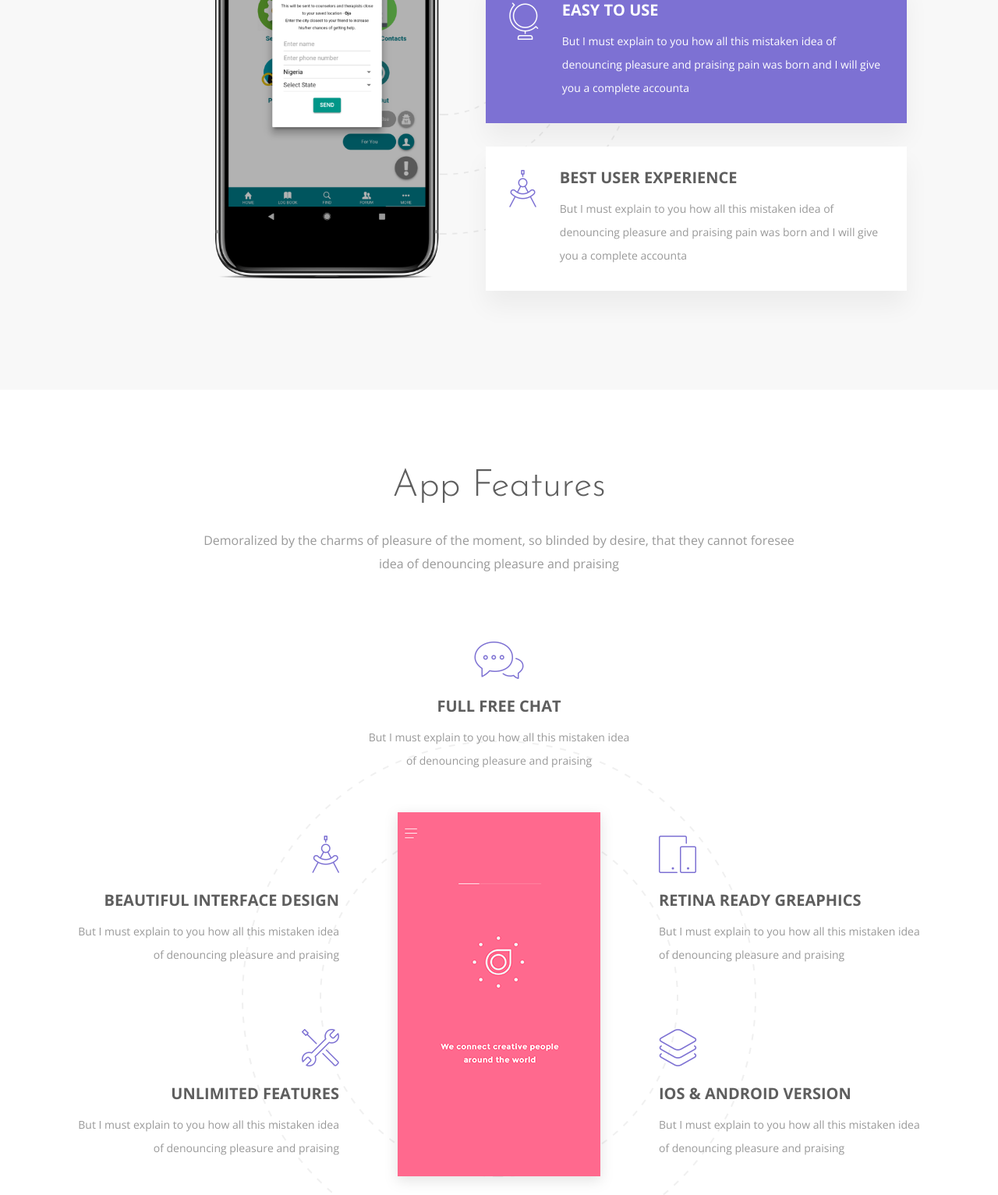
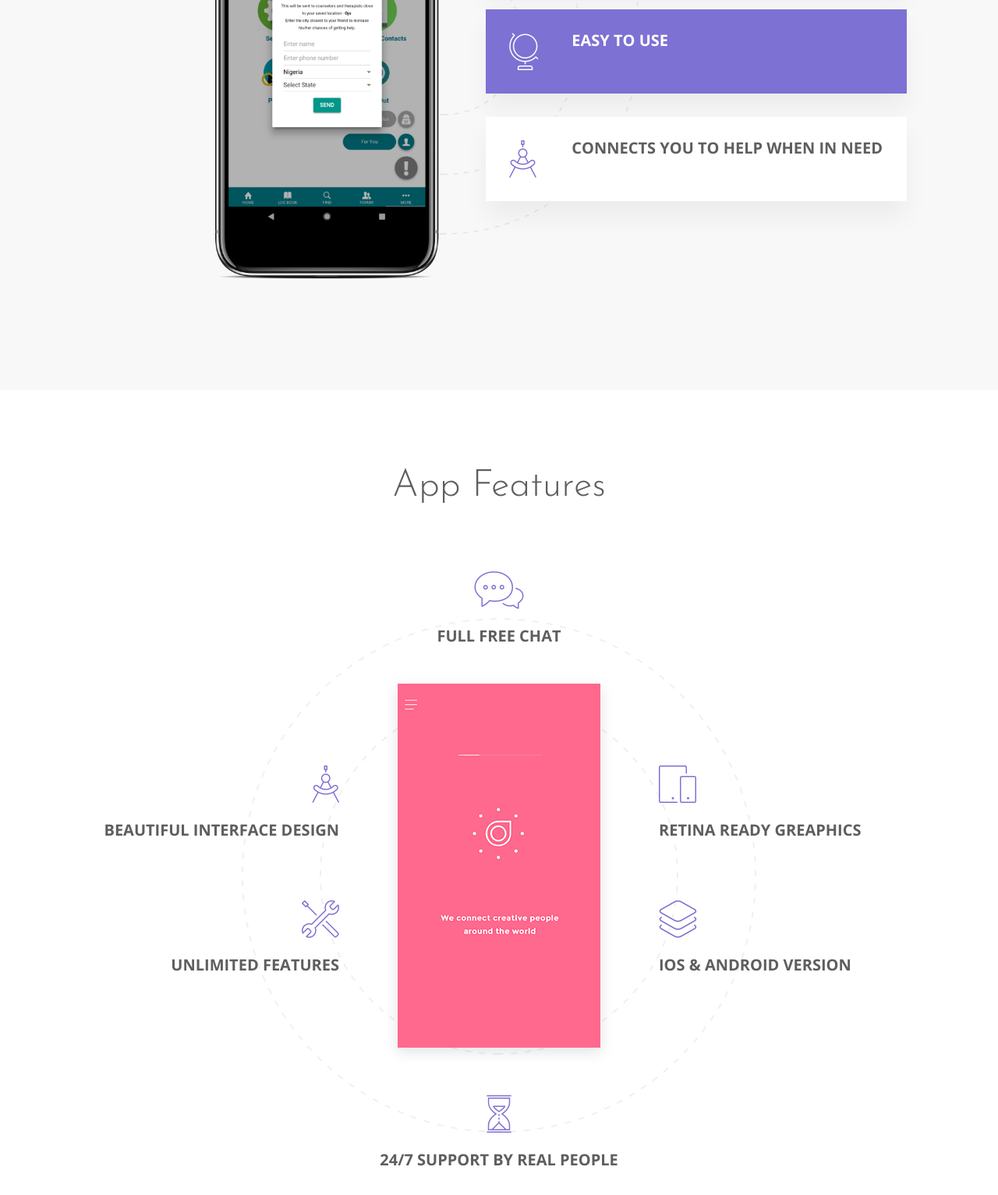
Before and after one commit to stikks/app_landing, a plain HTML site: page index.html in a window 1280 px wide. Shown: the part 1208-2741 px from the top of the page at 78% size. Drawn offline with nearby package versions, Linux system fonts and the light colour scheme; some packages are replaced by stand-ins of ours; files whose address does not match are found by name.

Commit message:
remove description placeholders

```diff
--- a/index.html
+++ b/index.html
@@ -120,7 +120,7 @@
 						</div>
 						<div class="content">
 							<h5>Creative Design</h5>
-							<p>But I must explain to you how all this mistaken idea of denouncing pleasure and praising pain was born and I will give you a complete accounta</p>
+							<!-- <p>But I must explain to you how all this mistaken idea of denouncing pleasure and praising pain was born and I will give you a complete accounta</p> -->
 						</div>
 					</div>
 					<!-- About 02 -->
@@ -130,7 +130,7 @@
 						</div>
 						<div class="content">
 							<h5>Easy to Use</h5>
-							<p>But I must explain to you how all this mistaken idea of denouncing pleasure and praising pain was born and I will give you a complete accounta</p>
+							<!-- <p>But I must explain to you how all this mistaken idea of denouncing pleasure and praising pain was born and I will give you a complete accounta</p> -->
 						</div>
 					</div>
 					<!-- About 03 -->
@@ -139,8 +139,8 @@
 							<i class="tf-circle-compass"></i>
 						</div>
 						<div class="content">
-							<h5>Best User Experience</h5>
-							<p>But I must explain to you how all this mistaken idea of denouncing pleasure and praising pain was born and I will give you a complete accounta</p>
+							<h5>Connects you to Help When in Need</h5>
+							<!-- <p>But I must explain to you how all this mistaken idea of denouncing pleasure and praising pain was born and I will give you a complete accounta</p> -->
 						</div>
 					</div>
 				</div>
@@ -161,7 +161,7 @@
 			<div class="col-12">
 				<div class="section-title">
 					<h2>App Features</h2>
-					<p>Demoralized by the charms of pleasure of the moment, so blinded by desire, that they cannot foresee idea of denouncing pleasure and praising</p>
+					<!-- <p>Demoralized by the charms of pleasure of the moment, so blinded by desire, that they cannot foresee idea of denouncing pleasure and praising</p> -->
 				</div>
 			</div>
 		</div>
@@ -176,7 +176,7 @@
 					<!-- Content -->
 					<div class="content">
 						<h5>Beautiful Interface Design</h5>
-						<p>But I must explain to you how all this mistaken idea of denouncing pleasure and praising</p>
+						<!-- <p>But I must explain to you how all this mistaken idea of denouncing pleasure and praising</p> -->
 					</div>
 				</div>
 				<!-- Feature Item -->
@@ -188,7 +188,7 @@
 					<!-- Content -->
 					<div class="content">
 						<h5>Unlimited Features</h5>
-						<p>But I must explain to you how all this mistaken idea of denouncing pleasure and praising</p>
+						<!-- <p>But I must explain to you how all this mistaken idea of denouncing pleasure and praising</p> -->
 					</div>
 				</div>
 			</div>
@@ -202,7 +202,7 @@
 					<!-- Content -->
 					<div class="content">
 						<h5>Full free chat</h5>
-						<p>But I must explain to you how all this mistaken idea of denouncing pleasure and praising</p>
+						<!-- <p>But I must explain to you how all this mistaken idea of denouncing pleasure and praising</p> -->
 					</div>
 				</div>
 				<div class="app-screen">
@@ -217,7 +217,7 @@
 					<!-- Content -->
 					<div class="content">
 						<h5>24/7 support by real people</h5>
-						<p>But I must explain to you how all this mistaken idea of denouncing pleasure and praising</p>
+						<!-- <p>But I must explain to you how all this mistaken idea of denouncing pleasure and praising</p> -->
 					</div>
 				</div>
 			</div>
@@ -231,7 +231,7 @@
 					<!-- Content -->
 					<div class="content">
 						<h5>Retina ready greaphics</h5>
-						<p>But I must explain to you how all this mistaken idea of denouncing pleasure and praising</p>
+						<!-- <p>But I must explain to you how all this mistaken idea of denouncing pleasure and praising</p> -->
 					</div>
 				</div>
 				<!-- Feature Item -->
@@ -243,7 +243,7 @@
 					<!-- Content -->
 					<div class="content">
 						<h5>IOS & android version </h5>
-						<p>But I must explain to you how all this mistaken idea of denouncing pleasure and praising</p>
+						<!-- <p>But I must explain to you how all this mistaken idea of denouncing pleasure and praising</p> -->
 					</div>
 				</div>
 			</div>
@@ -295,7 +295,7 @@
 					<!-- Title -->
 					<h2>Free Download Now</h2>
 					<!-- Desctcription -->
-					<p>Demoralized by the charms of pleasure of the moment, so blinded by desire, that they cannot foresee idea of denouncing pleasure and praising</p>
+					<!-- <p>Demoralized by the charms of pleasure of the moment, so blinded by desire, that they cannot foresee idea of denouncing pleasure and praising</p> -->
 					<!-- App Badge -->
 					<div class="app-badge">
 						<ul class="list-inline">
@@ -329,7 +329,7 @@
 						<h2>Subscribe Our Newsletter</h2>
 					</div>
 					<div class="description">
-						<p>Demoralized by the charms of pleasure of the moment, so blinded by desire, that they cannot foresee idea of denouncing pleasure and praising</p>
+						<!-- <p>Demoralized by the charms of pleasure of the moment, so blinded by desire, that they cannot foresee idea of denouncing pleasure and praising</p> -->
 					</div>
 					<form action="#">
 						<div class="input-group">
```
